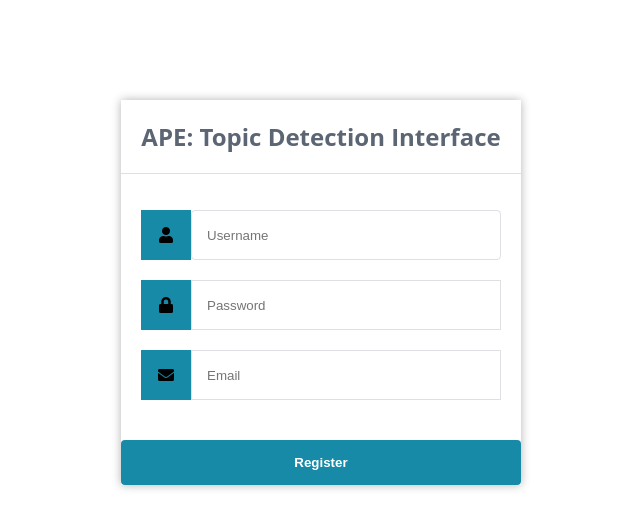
After one commit to ArchivesPortalEuropeFoundation/Topic-Detection, a PHP site: page /query/registration.html in a window 1280 px wide. The commit adds this page. Shown: the top 529 px of the page, without its empty margins (319-959 px from the left). Run offline with PHP 8.4, Linux system fonts and the light colour scheme.

Commit message:
Add registration form and login

```diff
--- /dev/null
+++ b/interface/registration.html
@@ -0,0 +1,29 @@
+<!DOCTYPE html>
+<html>
+	<head>
+		<meta charset="utf-8">
+		<title>LongNLP: Annotation Task</title>
+        <link href="style.css" rel="stylesheet" type="text/css">
+		<link rel="stylesheet" href="https://use.fontawesome.com/releases/v5.7.1/css/all.css">
+	</head>
+	<body>
+		<div class="register">
+			<h1>APE: Topic Detection Interface</h1>
+			<form action="registration.php" method="post" autocomplete="off">
+				<label for="username">
+					<i class="fas fa-user"></i>
+				</label>
+				<input type="text" name="username" placeholder="Username" id="username" required>
+				<label for="password">
+					<i class="fas fa-lock"></i>
+				</label>
+				<input type="password" name="password" minlength="8" placeholder="Password" id="password" required>
+				<label for="email">
+					<i class="fas fa-envelope"></i>
+				</label>
+				<input type="email" name="email" placeholder="Email" id="email" required>
+				<input type="submit" value="Register">
+			</form>
+		</div>
+	</body>
+</html>
--- a/interface/style.css
+++ b/interface/style.css
@@ -6,7 +6,6 @@ input[type=text], select, textarea {
   border: 1px solid #ccc;
   border-radius: 4px;
   box-sizing: border-box;
-  margin-top: 6px;
   margin-bottom: 16px;
   resize: vertical;
 }
@@ -62,3 +61,53 @@ table {
     background-color: #178AA8;
     color: white;
   }
+.register {
+  width: 400px;
+  background-color: #ffffff;
+  box-shadow: 0 0 9px 0 rgba(0, 0, 0, 0.3);
+  margin: 100px auto;
+}
+.register h1 {
+  text-align: center;
+  color: #5b6574;
+  font-size: 24px;
+  padding: 20px 0 20px 0;
+  border-bottom: 1px solid #dee0e4;
+}
+.register form {
+  display: flex;
+  flex-wrap: wrap;
+  justify-content: center;
+  padding-top: 20px;
+}
+.register form label {
+  display: flex;
+  justify-content: center;
+  align-items: center;
+  width: 50px;
+ height: 50px;
+  background-color: #178AA8;
+  color: #black;
+}
+.register form input[type="password"], .register form input[type="text"], .register form input[type="email"] {
+  width: 310px;
+  height: 50px;
+  border: 1px solid #dee0e4;
+  margin-bottom: 20px;
+  padding: 0 15px;
+}
+.register form input[type="submit"] {
+  width: 100%;
+  padding: 15px;
+  margin-top: 20px;
+  background-color: #178AA8;
+ border: 0;
+  cursor: pointer;
+  font-weight: bold;
+  color: #black;
+  transition: background-color 0.2s;
+}
+.register form input[type="submit"]:hover {
+background-color: #ccffcc;
+  transition: background-color 0.2s;
+}
```
Also changed, not shown: interface/login.html (added, +25 -0 lines), interface/login.php (added, +34 -0 lines), interface/query.php (+20 -2 lines), interface/registration.php (added, +32 -0 lines).
